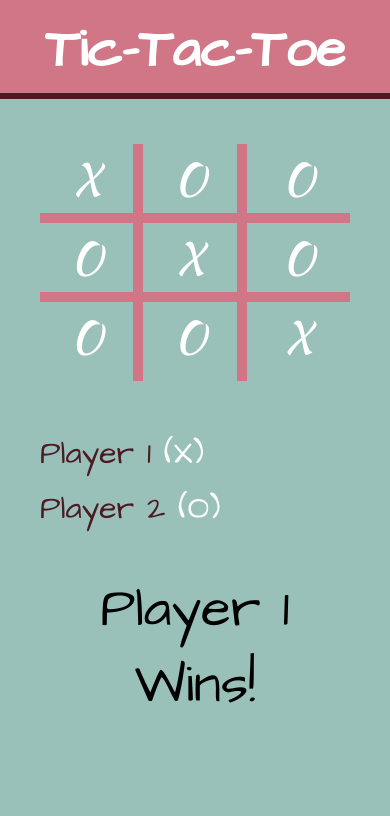
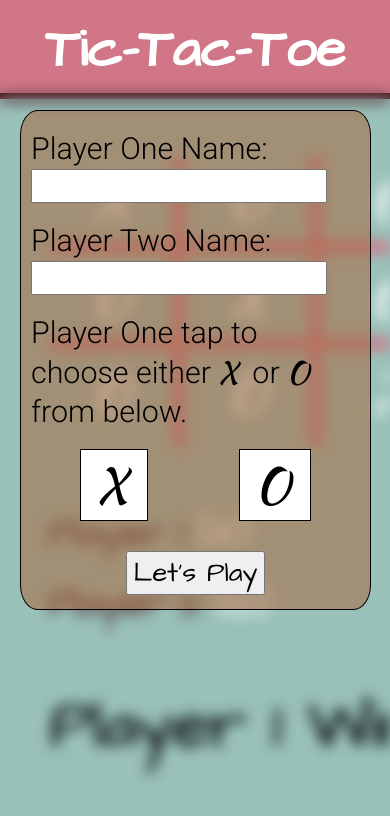
Before and after one commit to siddharth-stn/tic-tac-toe-desktop, a plain HTML site: page index.html in a window 390 px wide. Drawn offline with Linux system fonts and the light colour scheme.

Commit message:
GUI part completed 99%, there is always room for improvement

```diff
--- a/index.html
+++ b/index.html
@@ -10,6 +10,22 @@
     <header>
         <h1>Tic-Tac-Toe</h1>
     </header>
+
+    <div id="blur-div" class="blur"></div>
+
+    <div id="player-info-form">
+       <div><label for="player1">Player One Name:</label><input type="text" id="player1" name="player1"></div>
+       <div><label for="player2">Player Two Name:</label> <input type="text" id="player2" name="player1"></div>
+
+       <div>Player One tap to choose either <span class="symbol-font">X&nbsp;</span> or <span class="symbol-font">O&nbsp;</span> from below. </div>
+
+        <div id="choose-symbol">
+            <p class="symbol-font">X</p>
+            <p class="symbol-font">O</p>
+        </div>
+
+        <div><button>Let's Play</button></div>
+    </div>
 
     <main>
         <div id="grid-container">
--- a/style.css
+++ b/style.css
@@ -1,6 +1,8 @@
 @import url('https://fonts.googleapis.com/css2?family=Architects+Daughter&display=swap');
 
 @import url('https://fonts.googleapis.com/css2?family=Architects+Daughter&family=Kaushan+Script&display=swap');
+
+@import url('https://fonts.googleapis.com/css2?family=Architects+Daughter&family=Kaushan+Script&family=Roboto:wght@300&display=swap');
 
 * {
     box-sizing: border-box;
@@ -13,6 +15,88 @@ body {
 }
 
 @media (max-width: 414px) {
+
+    .blur {
+        background-image: url(static/blur.png);
+        background-repeat: no-repeat;
+        background-size: 60vh;
+        height: 100vh;
+        width: 100vw;
+        filter: blur(7px);
+        z-index: 1;
+        position: absolute;
+    }
+
+    #player-info-form {
+        position: absolute;
+        top: 110px;
+        left: 20px;
+        border: black solid 1px;
+        border-radius: 5%;
+        padding-top: 20px;
+        padding-bottom: 50px;
+        padding-left: 10px;
+        padding-right: 10px;
+        height: 500px;
+        width: 90%;
+        z-index: 2;
+        background: rgba(169, 106, 67, 0.564);
+        display: flex;
+        flex-direction: column;
+        font-size: 1.9rem;
+        font-family: 'Roboto', sans-serif;
+    }
+
+    #player-info-form div:first-child {
+        padding-bottom: 20px;
+    }
+
+    #player-info-form div:nth-child(2) {
+        padding-bottom: 20px;
+    }
+
+    #player-info-form input {
+        width: 90%;
+        font-size: 1.5rem;
+    }
+
+    #player-info-form div:last-child {
+        text-align: center;
+    }
+
+    .symbol-font {
+        font-family: 'Kaushan Script', cursive;
+    }
+
+    #choose-symbol {
+        padding-top: 20px;
+        margin: auto;
+        font-size: 3rem;
+        width: 70%;
+        display: flex;
+        flex-direction: row;
+        justify-content: space-between;
+    }
+
+    #choose-symbol p:first-child {
+        border: 1px solid black;
+        background-color: white;
+        padding-left: 15px;
+        padding-right: 20px;
+    }
+
+    #choose-symbol p:last-child {
+        border: 1px solid black;
+        background-color: white;
+        padding-left: 15px;
+        padding-right: 20px;
+    }
+
+    div > button {
+        margin-top: 30px;
+        font-size: 1.7rem;
+        font-family: 'Architects Daughter';
+    }
 
     header {
         width: 100%;
```
Also changed, not shown: static/blur.png (added).
